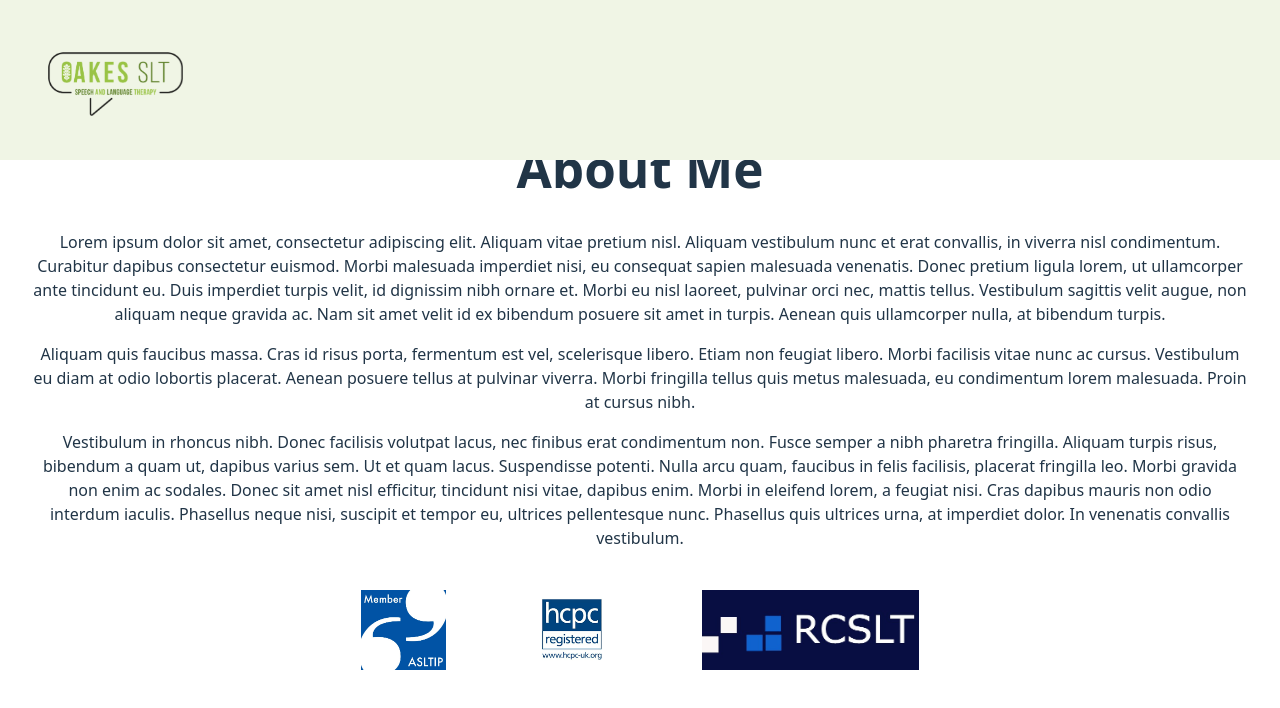
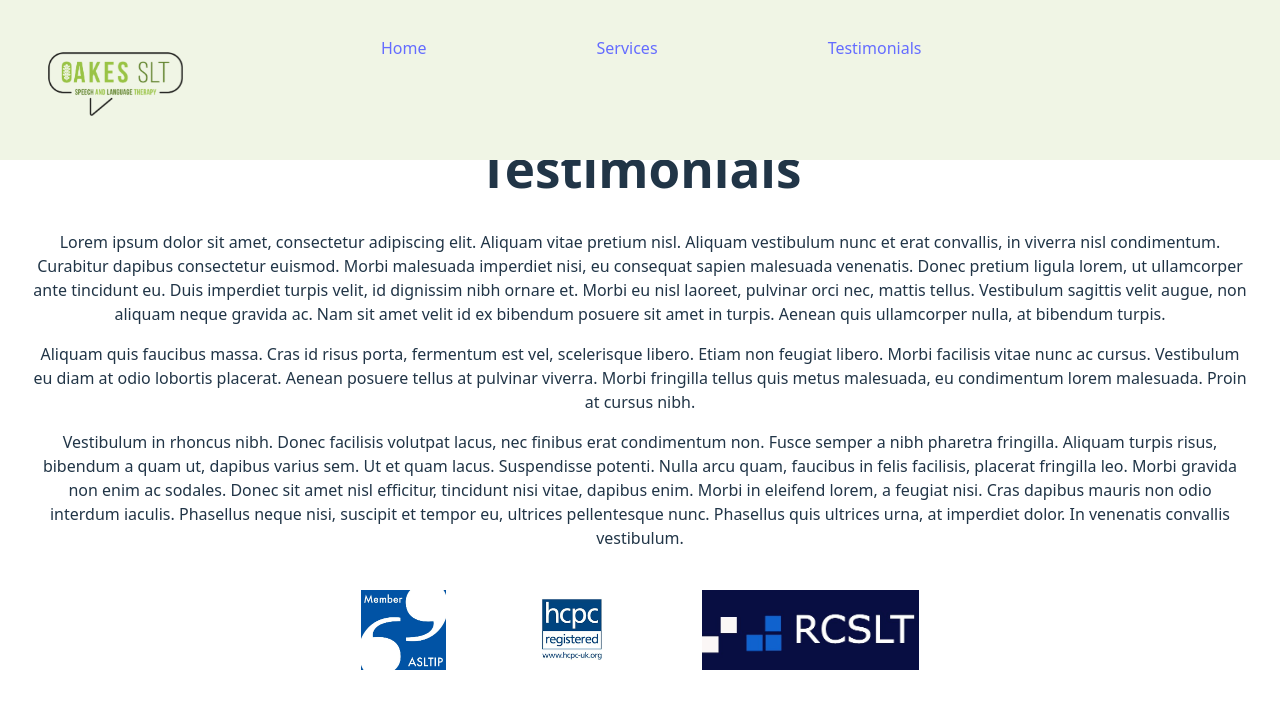
Before and after one commit to Charliesolo/oakesslt, a React (Vite) app in the folder oakesslt/: page /testimonials in a window 1280 px wide. Shown: the top 708 px of the page. Built offline with nearby package versions, Linux system fonts and the light colour scheme.

Commit message:
add testimonials page

```diff
--- a/oakesslt/src/components/Header.jsx
+++ b/oakesslt/src/components/Header.jsx
@@ -8,6 +8,15 @@ function Header() {
             <Link to='/'>
                 <img className='logo' src={logo} alt="A green logo saying Oakes SLT 'Speech and Language Therapy' in a speech bubble" />
             </Link>
+            <Link to='/'>
+                <p>Home</p>
+            </Link>
+            <Link to='/services'>
+                <p>Services</p>
+            </Link>
+            <Link to='/testimonials'>
+                <p>Testimonials</p>
+            </Link>
 
         </nav>
      </div>
--- a/oakesslt/src/components/RoutesComponent.jsx
+++ b/oakesslt/src/components/RoutesComponent.jsx
@@ -1,12 +1,14 @@
 import { Route, Routes } from 'react-router-dom'
 import Home from './Home'
 import Services from './Services'
+import Testimonials from './Testimonials'
 
 function RoutesComponent() {
   return (
     <Routes>
         <Route path="/" element={<Home/>}/>
         <Route path="/services" element={<Services/>}/>
+        <Route path="/testimonials" element={<Testimonials/>}/>
         <Route path='/*' element={<Home/>}/>
     </Routes>
   )
--- /dev/null
+++ b/oakesslt/src/components/Testimonials.jsx
@@ -0,0 +1,14 @@
+function Testimonials() {
+  return (
+    <div>
+        <h1>Testimonials</h1>
+            <p>Lorem ipsum dolor sit amet, consectetur adipiscing elit. Aliquam vitae pretium nisl. Aliquam vestibulum nunc et erat convallis, in viverra nisl condimentum. Curabitur dapibus consectetur euismod. Morbi malesuada imperdiet nisi, eu consequat sapien malesuada venenatis. Donec pretium ligula lorem, ut ullamcorper ante tincidunt eu. Duis imperdiet turpis velit, id dignissim nibh ornare et. Morbi eu nisl laoreet, pulvinar orci nec, mattis tellus. Vestibulum sagittis velit augue, non aliquam neque gravida ac. Nam sit amet velit id ex bibendum posuere sit amet in turpis. Aenean quis ullamcorper nulla, at bibendum turpis.</p>
+
+            <p>Aliquam quis faucibus massa. Cras id risus porta, fermentum est vel, scelerisque libero. Etiam non feugiat libero. Morbi facilisis vitae nunc ac cursus. Vestibulum eu diam at odio lobortis placerat. Aenean posuere tellus at pulvinar viverra. Morbi fringilla tellus quis metus malesuada, eu condimentum lorem malesuada. Proin at cursus nibh.</p>
+
+             <p>Vestibulum in rhoncus nibh. Donec facilisis volutpat lacus, nec finibus erat condimentum non. Fusce semper a nibh pharetra fringilla. Aliquam turpis risus, bibendum a quam ut, dapibus varius sem. Ut et quam lacus. Suspendisse potenti. Nulla arcu quam, faucibus in felis facilisis, placerat fringilla leo. Morbi gravida non enim ac sodales. Donec sit amet nisl efficitur, tincidunt nisi vitae, dapibus enim. Morbi in eleifend lorem, a feugiat nisi. Cras dapibus mauris non odio interdum iaculis. Phasellus neque nisi, suscipit et tempor eu, ultrices pellentesque nunc. Phasellus quis ultrices urna, at imperdiet dolor. In venenatis convallis vestibulum.  </p></div>
+
+  )
+}
+
+export default Testimonials
```
